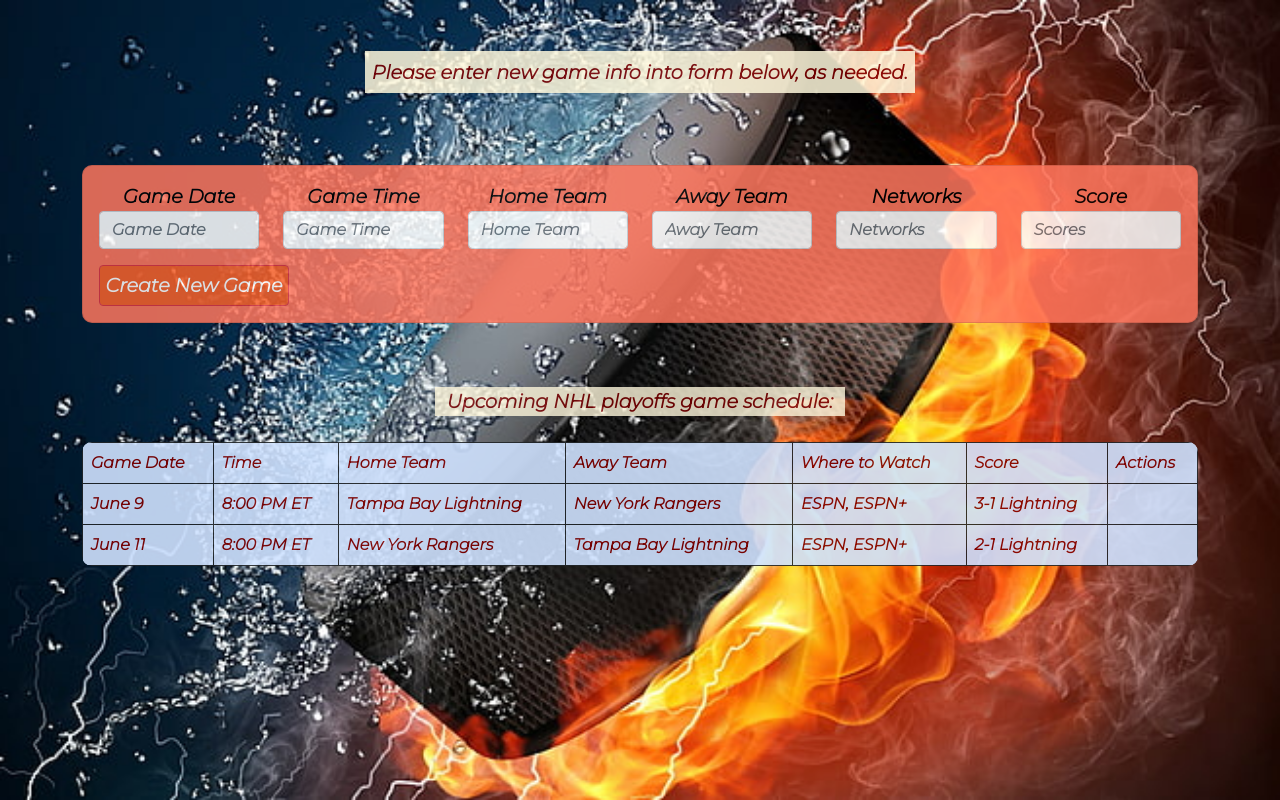
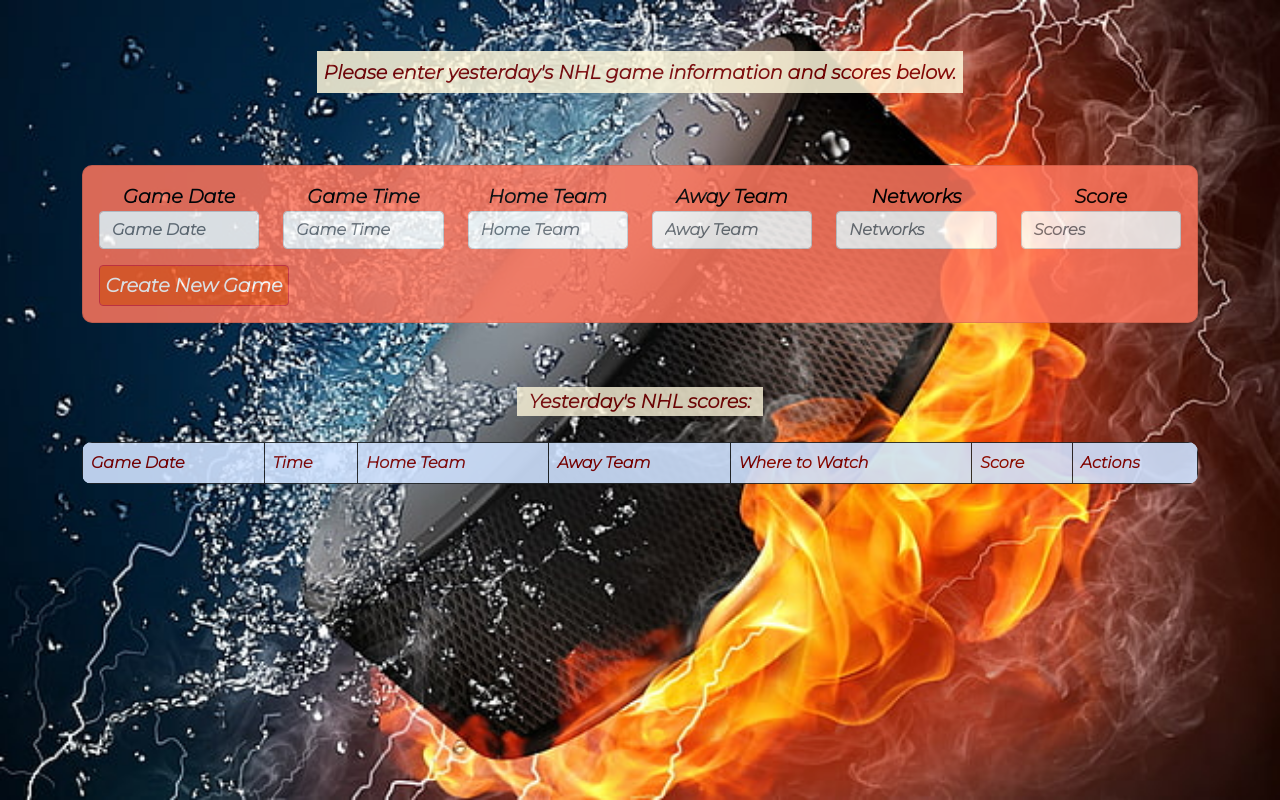
Before and after one commit to DAH6591/week10CodingAssignment, a website: page week10codingAssign.html in a window 1280 px wide. Drawn offline with nearby package versions, Linux system fonts and the light colour scheme.

Commit message:
commit updated files

```diff
--- a/week10codingAssign.html
+++ b/week10codingAssign.html
@@ -1,3 +1,9 @@
+<!-- Week 10 Coding Assignment
+•	Using HTML, Bootstrap, and JavaScript create a single page website that contains the following:
+•	A Bootstrap styled table representing your choice of data.
+•	A Bootstrap styled form that allows a user to add a new row to the table when clicking on submit.
+ -->
+
 <!DOCTYPE html>
 <html lang="en">
 <head>
@@ -24,7 +30,7 @@
 <body>
 
   <div class="container form-title">
-      Please enter new game info into form below, as needed.
+      Please enter yesterday's NHL game information and scores below.
   </div>
 
   <div class="container form mt-5">
@@ -86,7 +92,7 @@
   </div>
 
     <div class="container tableintro">
-        <p>Upcoming NHL playoffs game schedule:</p>
+        <p>Yesterday's NHL scores:</p>
     </div>
 
     <div class="container table">
@@ -101,24 +107,11 @@
           <th>Score</th>
           <th>Actions</th>
         </tr>
+
         <tr>
-          <td>June 9</td>
-          <td>8:00 PM ET</td>
-          <td>Tampa Bay Lightning</td>
-          <td>New York Rangers</td>
-          <td>ESPN, ESPN+</td>
-          <td>3-1 Lightning</td>
-          <td></td>
+        </tr>
 
-        </tr>
         <tr>
-          <td>June 11</td>
-          <td>8:00 PM ET</td>
-          <td>New York Rangers</td>
-          <td>Tampa Bay Lightning</td>
-          <td>ESPN, ESPN+</td>
-          <td>2-1 Lightning</td>
-          <td></td>
         </tr>
       </table>
     </div>
```
